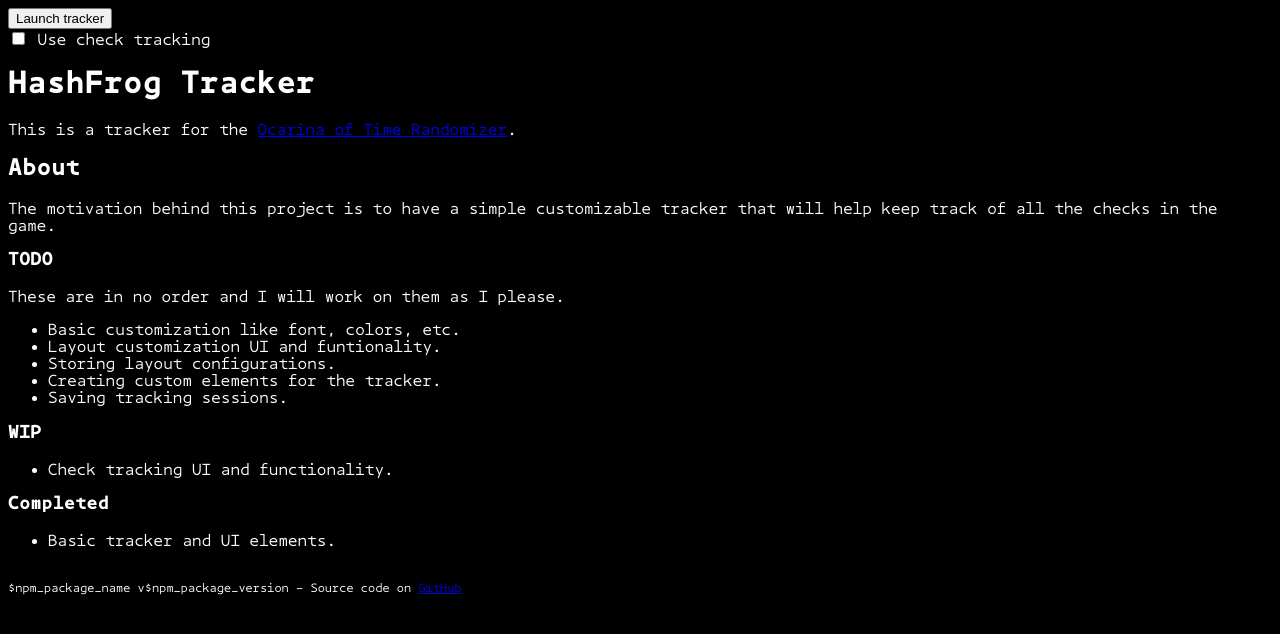
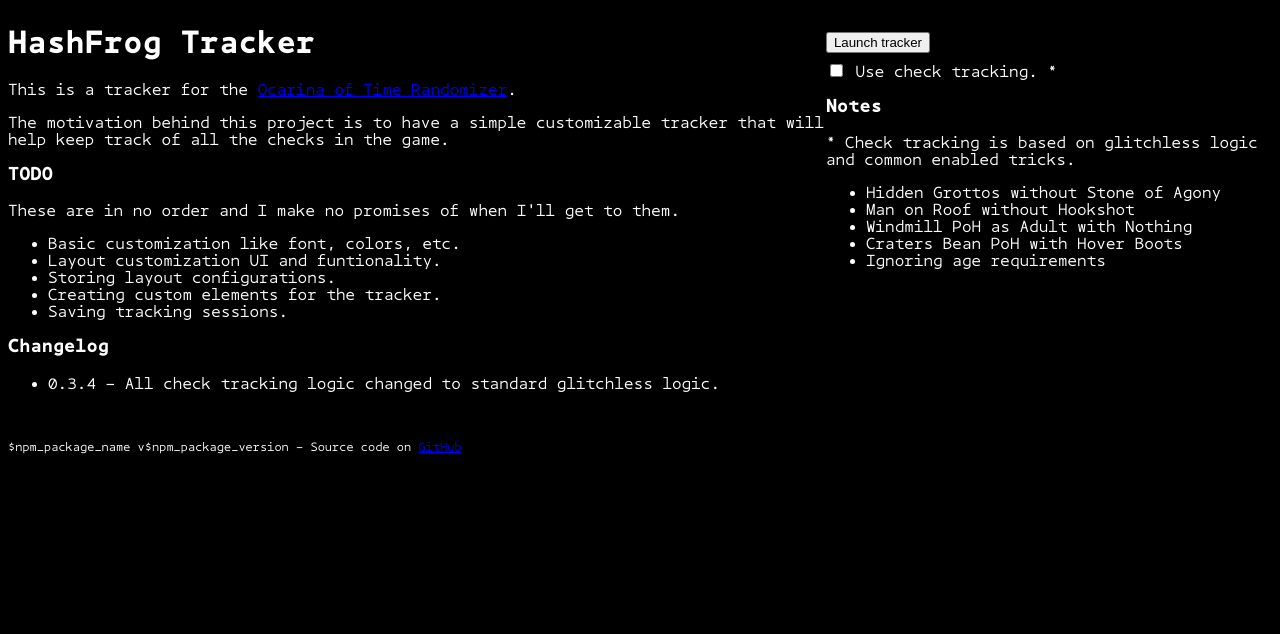
Before and after one commit to wafo/hashfrog_tracker, a React (Create React App) app: page / in a window 1280 px wide. Shown: the top 634 px of the page. Built offline with nearby package versions, Linux system fonts and the light colour scheme.

Commit message:
feature: changes to welcome

```diff
--- a/package.json
+++ b/package.json
@@ -1,6 +1,6 @@
 {
   "name": "hashfrog_tracker",
-  "version": "0.3.3",
+  "version": "0.3.4",
   "private": true,
   "dependencies": {
     "@testing-library/jest-dom": "^5.16.4",
@@ -8,7 +8,6 @@
     "@testing-library/user-event": "^13.5.0",
     "react": "^18.2.0",
     "react-dom": "^18.2.0",
-    "react-markdown": "^8.0.3",
     "react-router-dom": "^6.3.0",
     "react-scripts": "5.0.1",
     "react-select": "^5.3.2",
--- a/src/App.js
+++ b/src/App.js
@@ -1,6 +1,6 @@
 import { Route, Routes } from "react-router-dom";
 import { TrackerProvider } from "./context/trackerContext";
-import Welcome from "./scenes/Welcome";
+import Welcome from "./scenes/Welcome/Welcome";
 import Tracker from "./scenes/Tracker/Tracker";
 import TrackerChecks from "./scenes/TrackerChecks";
 
--- a/src/scenes/About.js
+++ /dev/null
@@ -1,26 +0,0 @@
-import { useEffect, useState } from "react";
-import ReactMarkdown from "react-markdown";
-import Footer from "../components/Footer";
-
-import welcome from "./welcome.md";
-
-const About = () => {
-  const [markdown, setMarkdown] = useState(null);
-
-  useEffect(() => {
-    fetch(welcome)
-      .then((response) => response.text())
-      .then((text) => setMarkdown(text));
-  }, []);
-
-  return (
-    <div>
-      <ReactMarkdown>{markdown}</ReactMarkdown>
-      <div style={{ margin: "2rem 0" }}>
-        <Footer />
-      </div>
-    </div>
-  );
-};
-
-export default About;
--- a/src/scenes/Welcome.js
+++ /dev/null
@@ -1,48 +0,0 @@
-import { Fragment, useState } from "react";
-import About from "./About";
-const baseURL = process.env.PUBLIC_URL;
-
-const Welcome = () => {
-  const [checks, setChecks] = useState(false);
-
-  const launchTracker = () => {
-    if (checks) {
-      const url = `${baseURL}/tracker/checks`;
-      window.open(
-        url,
-        "HashFrog Tracker",
-        "toolbar=0,location=0,status=0,menubar=0,scrollbars=0,resizable=0,width=600,height=690"
-      );
-    } else {
-      const url = `${baseURL}/tracker`;
-      window.open(
-        url,
-        "HashFrog Tracker",
-        "toolbar=0,location=0,status=0,menubar=0,scrollbars=0,resizable=0,width=331,height=690"
-      );
-    }
-  };
-
-  return (
-    <Fragment>
-      <div style={{ color: "#fff" }}>
-        <button type="button" onClick={launchTracker}>
-          Launch tracker
-        </button>
-      </div>
-      <div>
-        <input
-          type="checkbox"
-          id="checks"
-          name="checks"
-          value={checks}
-          onChange={() => setChecks((prev) => !prev)}
-        />
-        <label htmlFor="checks"> Use check tracking</label>
-      </div>
-      <About />
-    </Fragment>
-  );
-};
-
-export default Welcome;
--- /dev/null
+++ b/src/scenes/Welcome/Welcome.js
@@ -0,0 +1,92 @@
+import { useState } from "react";
+import Footer from "../../components/Footer";
+import styles from "./Welcome.module.css";
+const baseURL = process.env.PUBLIC_URL;
+
+const Welcome = () => {
+  const [checks, setChecks] = useState(false);
+
+  const launchTracker = () => {
+    if (checks) {
+      const url = `${baseURL}/tracker/checks`;
+      window.open(
+        url,
+        "HashFrog Tracker",
+        "toolbar=0,location=0,status=0,menubar=0,scrollbars=0,resizable=0,width=600,height=690"
+      );
+    } else {
+      const url = `${baseURL}/tracker`;
+      window.open(
+        url,
+        "HashFrog Tracker",
+        "toolbar=0,location=0,status=0,menubar=0,scrollbars=0,resizable=0,width=331,height=690"
+      );
+    }
+  };
+
+  return (
+    <div className={styles.container}>
+      <div className={styles.left}>
+        <h1>HashFrog Tracker</h1>
+        <p>
+          This is a tracker for the{" "}
+          <a href="https://ootrandomizer.com/">Ocarina of Time Randomizer</a>.
+        </p>
+        <p>
+          The motivation behind this project is to have a simple customizable
+          tracker that will help keep track of all the checks in the game.
+        </p>
+        <h3>TODO</h3>
+        <p>
+          These are in no order and I make no promises of when I&apos;ll get to
+          them.
+        </p>
+        <ul>
+          <li>Basic customization like font, colors, etc.</li>
+          <li>Layout customization UI and funtionality.</li>
+          <li>Storing layout configurations.</li>
+          <li>Creating custom elements for the tracker.</li>
+          <li>Saving tracking sessions.</li>
+        </ul>
+        <h3>Changelog</h3>
+        <ul>
+          <li>
+            0.3.4 - All check tracking logic changed to standard glitchless
+            logic.
+          </li>
+        </ul>
+        <div style={{ margin: "3rem 0" }} />
+        <Footer />
+      </div>
+      <div className={styles.right}>
+        <button type="button" onClick={launchTracker}>
+          Launch tracker
+        </button>
+        <div className={styles.configuration}>
+          <input
+            type="checkbox"
+            id="checks"
+            name="checks"
+            value={checks}
+            onChange={() => setChecks((prev) => !prev)}
+          />
+          <label htmlFor="checks"> Use check tracking. *</label>
+        </div>
+        <h3>Notes</h3>
+        <p>
+          * Check tracking is based on glitchless logic and common enabled
+          tricks.
+        </p>
+        <ul>
+          <li>Hidden Grottos without Stone of Agony</li>
+          <li>Man on Roof without Hookshot</li>
+          <li>Windmill PoH as Adult with Nothing</li>
+          <li>Craters Bean PoH with Hover Boots</li>
+          <li>Ignoring age requirements</li>
+        </ul>
+      </div>
+    </div>
+  );
+};
+
+export default Welcome;
--- /dev/null
+++ b/src/scenes/Welcome/Welcome.module.css
@@ -0,0 +1,16 @@
+.container {
+  max-width: 1320px;
+  display: flex;
+  margin: auto;
+}
+
+.left {
+}
+
+.right {
+  margin-top: 1.5em;
+}
+
+.configuration {
+  margin: 0.5rem 0;
+}
--- a/src/scenes/welcome.md
+++ /dev/null
@@ -1,21 +0,0 @@
-# HashFrog Tracker
-
-This is a tracker for the [Ocarina of Time Randomizer](https://ootrandomizer.com/).
-
-## About
-The motivation behind this project is to have a simple customizable tracker that will help keep track of all the checks in the game.
-
-### TODO
-These are in no order and I will work on them as I please.
-
-- Basic customization like font, colors, etc.
-- Layout customization UI and funtionality.
-- Storing layout configurations.
-- Creating custom elements for the tracker.
-- Saving tracking sessions.
-
-### WIP
-- Check tracking UI and functionality.
-
-### Completed
-- Basic tracker and UI elements.
```
Also changed, not shown: 1 other file (tests, documents, lock files or other folders).
